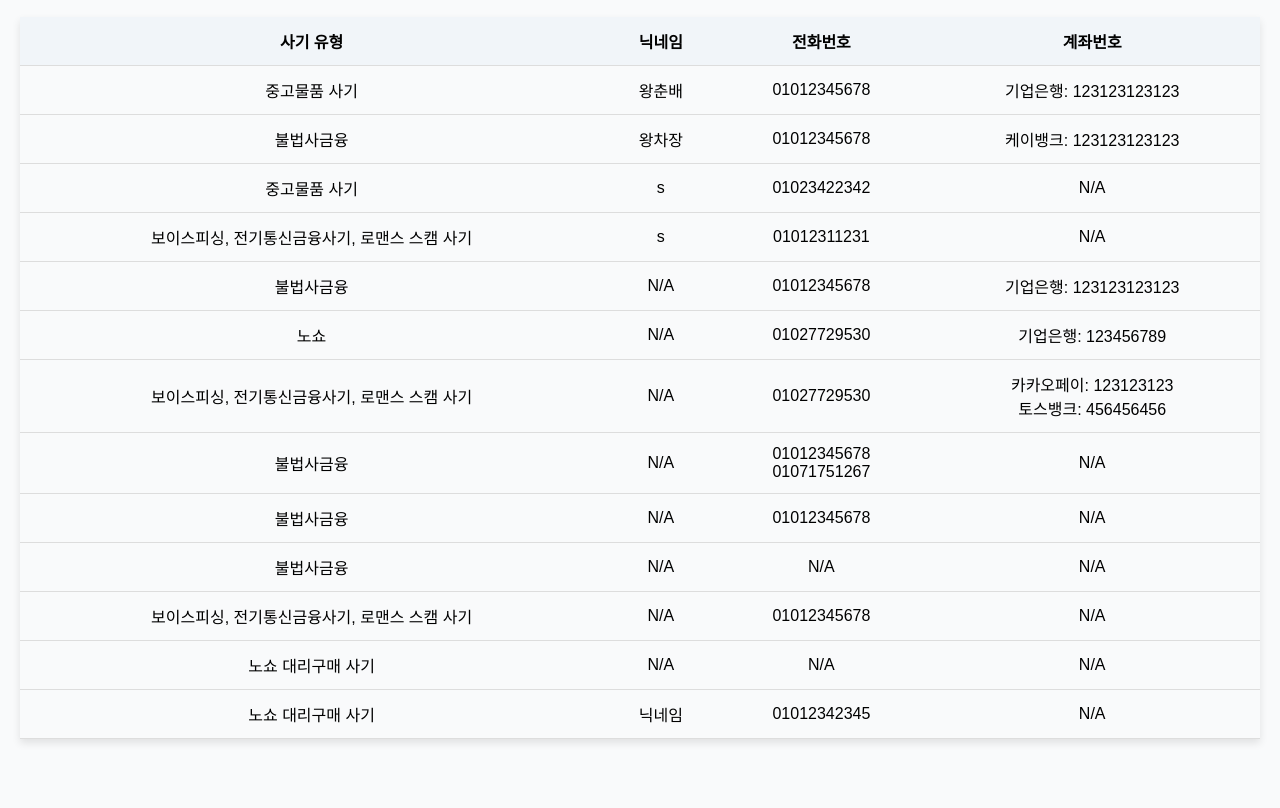
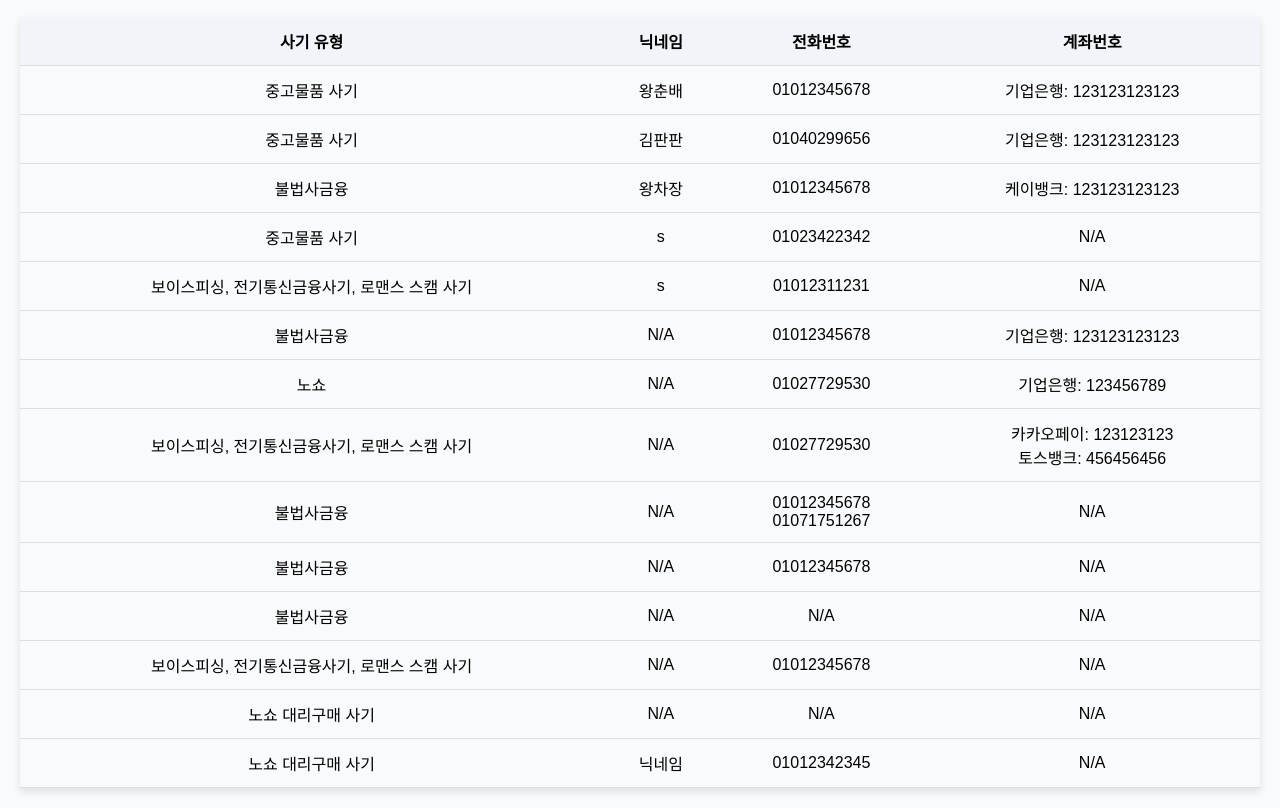
Before and after one commit to moonstar1268/CreditBlacklist, a plain HTML site: page index.html in a window 1280 px wide. Shown: the part 58-866 px from the top of the page. Before the commit the page ends 817 px from the top, so only its background shows below. Drawn offline with Linux system fonts and the light colour scheme.

Commit message:
Update index.html

```diff
--- a/index.html
+++ b/index.html
@@ -30,6 +30,12 @@
             <td>중고물품 사기</td>
             <td>왕춘배</td>
             <td>01012345678</td>
+            <td>기업은행: 123123123123</td>
+        </tr>
+        <tr>
+            <td>중고물품 사기</td>
+            <td>김판판</td>
+            <td>01040299656</td>
             <td>기업은행: 123123123123</td>
         </tr>
         <tr>
```
